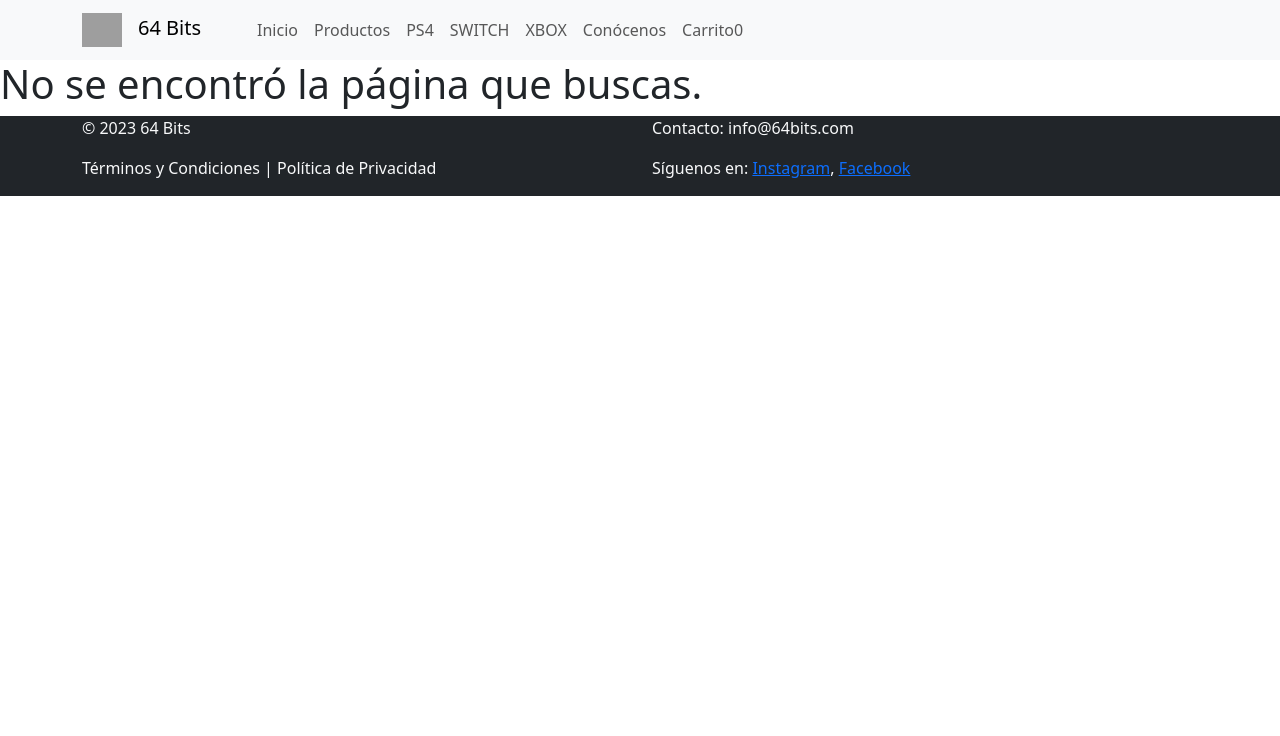
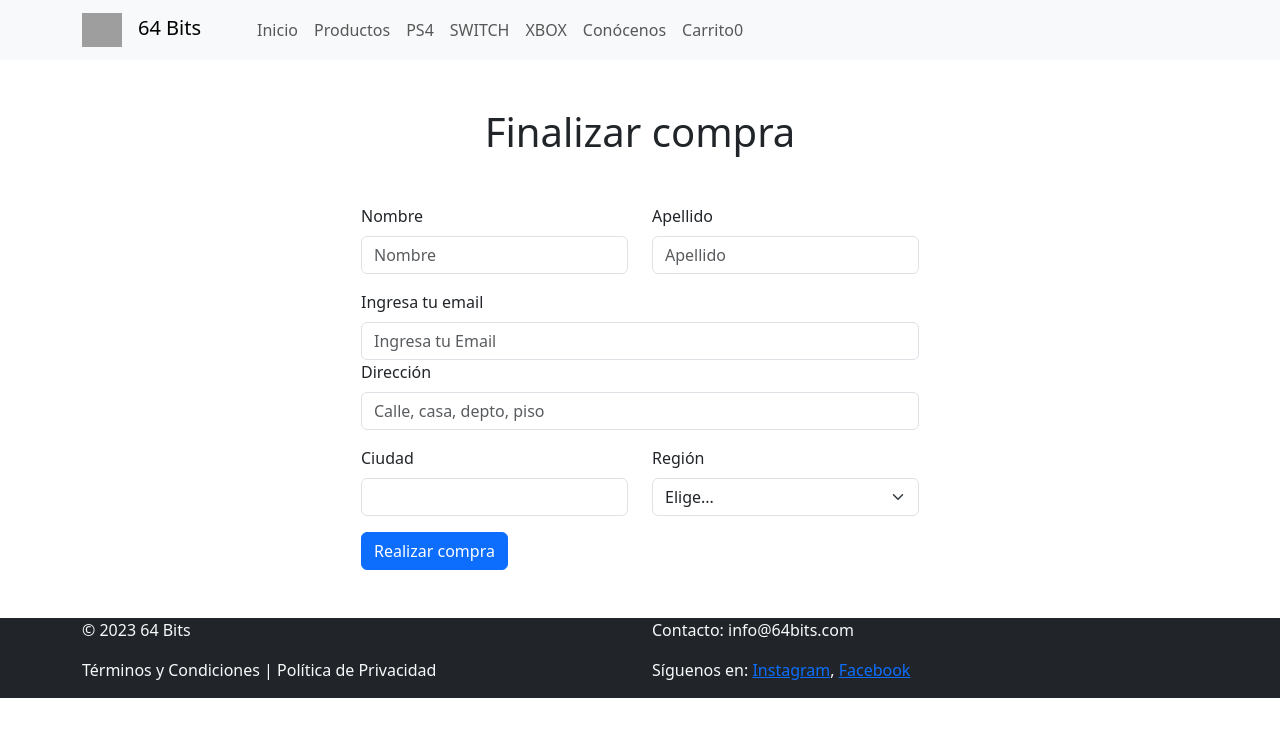
Before and after one commit to sasha-div/PF_DiVentura_React, a React (Create React App) app: page /checkout in a window 1280 px wide. Shown: the top 736 px of the page. Built offline with nearby package versions, Linux system fonts and the light colour scheme; grey boxes are pictures that could not be loaded.

Commit message:
Checkout terminado. Terminada la parte funcional del sitio web. Solo queda mejorar con css

```diff
--- a/src/App.jsx
+++ b/src/App.jsx
@@ -8,6 +8,7 @@ import { BrowserRouter, Routes, Route } from 'react-router-dom';
 import Footer from './components/Footer/Footer';
 import { CartProvider } from './context/CartContext';
 import { Carrito } from './components/Carrito/Carrito';
+import { Checkout } from './components/Checkout/Checkout';
 
 function App() {
 
@@ -24,6 +25,7 @@ function App() {
           <Route path='/products/:id' element={<ItemDetailContainer />} />
           <Route path='/conocenos' element={<Conocenos />} />
           <Route path='/carrito' element={<Carrito />} />
+          <Route path='/checkout' element={<Checkout />} />
           <Route path='*' element={<h1>No se encontró la página que buscas.</h1>} />
         </Routes>
 
--- a/src/components/Carrito/Carrito.jsx
+++ b/src/components/Carrito/Carrito.jsx
@@ -2,6 +2,7 @@ import { useContext } from 'react'
 import { Container } from 'react-bootstrap'
 import { CartContext } from '../../context/CartContext'
 import Button from 'react-bootstrap/Button';
+import { Link } from 'react-router-dom';
 
 export const Carrito = () => {
 
@@ -31,6 +32,7 @@ export const Carrito = () => {
                     <div>
                         <h2 className='mt-5'>Total en el carrito: $ {totalCarrito()}</h2>
                         <Button variant='danger' className="btn-sm" onClick={handleVaciar}>Vaciar carrito</Button>
+                        <Link to="/checkout" className='nav-link'>Checkout</Link>
                     </div> :
                     <h4>No hay productos en tu carrito :(</h4>
             }
--- /dev/null
+++ b/src/components/Checkout/Checkout.jsx
@@ -0,0 +1,97 @@
+import React, { useContext, useState } from 'react'
+import { CartContext } from '../../context/CartContext';
+import { useForm } from "react-hook-form";
+import Button from 'react-bootstrap/Button';
+import Form from 'react-bootstrap/Form';
+import { Container } from 'react-bootstrap';
+import Col from 'react-bootstrap/Col';
+import Row from 'react-bootstrap/Row';
+import { collection, addDoc } from 'firebase/firestore';
+import { db } from '../../firebase/data';
+
+export const Checkout = () => {
+
+    const [orderId, setOrderId] = useState("");
+
+    const { carrito, totalCarrito, vaciarCarrito } = useContext(CartContext);
+
+    const { register, handleSubmit } = useForm();
+
+    const comprar = (data) => {
+        const order = {
+            cliente: data,
+            productos: carrito,
+            total: totalCarrito()
+        }
+        console.log(order);
+
+        const ordersRef = collection(db, "orders");
+
+        addDoc(ordersRef, order)
+            .then((doc) => {
+                setOrderId(doc.id);
+                vaciarCarrito();
+            })
+    }
+
+    if (orderId) {
+        return (
+            <Container>
+                <h1 className='my-5 d-flex justify-content-center'>¡Gracias por tu compra!</h1>
+                <p className='mb-5 d-flex justify-content-center'>Tu número de pedido es: {orderId}</p>
+            </Container>
+        )
+    }
+
+    return (
+        <Container>
+            <h1 className='my-5 d-flex justify-content-center'>Finalizar compra</h1>
+            <div className='col-sm-6' style={{ width: '50%', margin: '3rem auto' }}>
+                <Form className='mb-5' onSubmit={handleSubmit(comprar)}>
+                    <Row className="mb-3">
+                        <Form.Group as={Col}>
+                            <Form.Label>Nombre</Form.Label>
+                            <Form.Control type="text" placeholder="Nombre" {...register("nombre")} />
+                        </Form.Group>
+
+                        <Form.Group as={Col}>
+                            <Form.Label>Apellido</Form.Label>
+                            <Form.Control type="text" placeholder="Apellido" {...register("apellido")} />
+                        </Form.Group>
+                    </Row>
+
+                    <Form.Group as={Col} controlId="formGridEmail">
+                        <Form.Label>Ingresa tu email</Form.Label>
+                        <Form.Control type="email" placeholder="Ingresa tu Email" {...register("email")} />
+                    </Form.Group>
+
+                    <Form.Group className="mb-3" controlId="formGridAddress2">
+                        <Form.Label>Dirección</Form.Label>
+                        <Form.Control placeholder="Calle, casa, depto, piso" {...register("direccion")} />
+                    </Form.Group>
+
+                    <Row className="mb-3">
+                        <Form.Group as={Col} controlId="formGridCity">
+                            <Form.Label>Ciudad</Form.Label>
+                            <Form.Control {...register("ciudad")} />
+                        </Form.Group>
+
+                        <Form.Group as={Col} controlId="formGridState">
+                            <Form.Label>Región</Form.Label>
+                            <Form.Select defaultValue="Choose..." {...register("region")} >
+                                <option>Elige...</option>
+                                <option>RM</option>
+                                <option>Bio Bio</option>
+                            </Form.Select>
+                        </Form.Group>
+
+                    </Row>
+
+                    <Button variant="primary" type="submit">
+                        Realizar compra
+                    </Button>
+                </Form>
+            </div>
+        </Container>
+    )
+}
```
